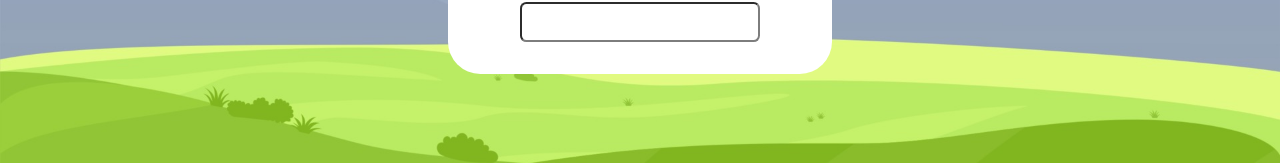
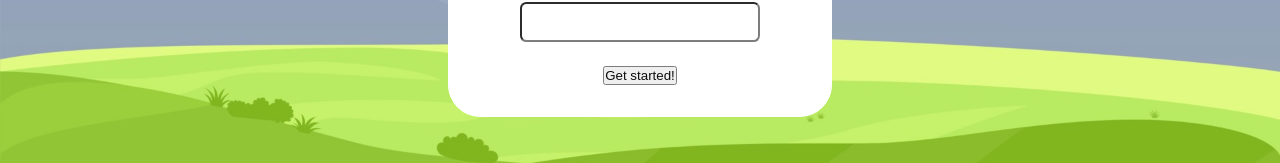
Before and after one commit to CourajeousMax/horizon-capstone, a React (Create React App) app in the folder client/: page /signup in a window 1280 px wide. Shown: the part 609-772 px from the top of the page. Built offline with nearby package versions, Linux system fonts and the light colour scheme.

Commit message:
added button to signup js

```diff
--- a/client/src/pages/SignUp/SignUp.js
+++ b/client/src/pages/SignUp/SignUp.js
@@ -26,6 +26,7 @@ const SignUp = () => {
             <FormInput label="Username:" name="username" type="text" />
             <FormInput label="Email:" name="email" type="email" />
             <FormInput label="Password:" name="password" type="password" />
+          <button>Get started!</button>
           </form>
         </div>
       </section>
```
